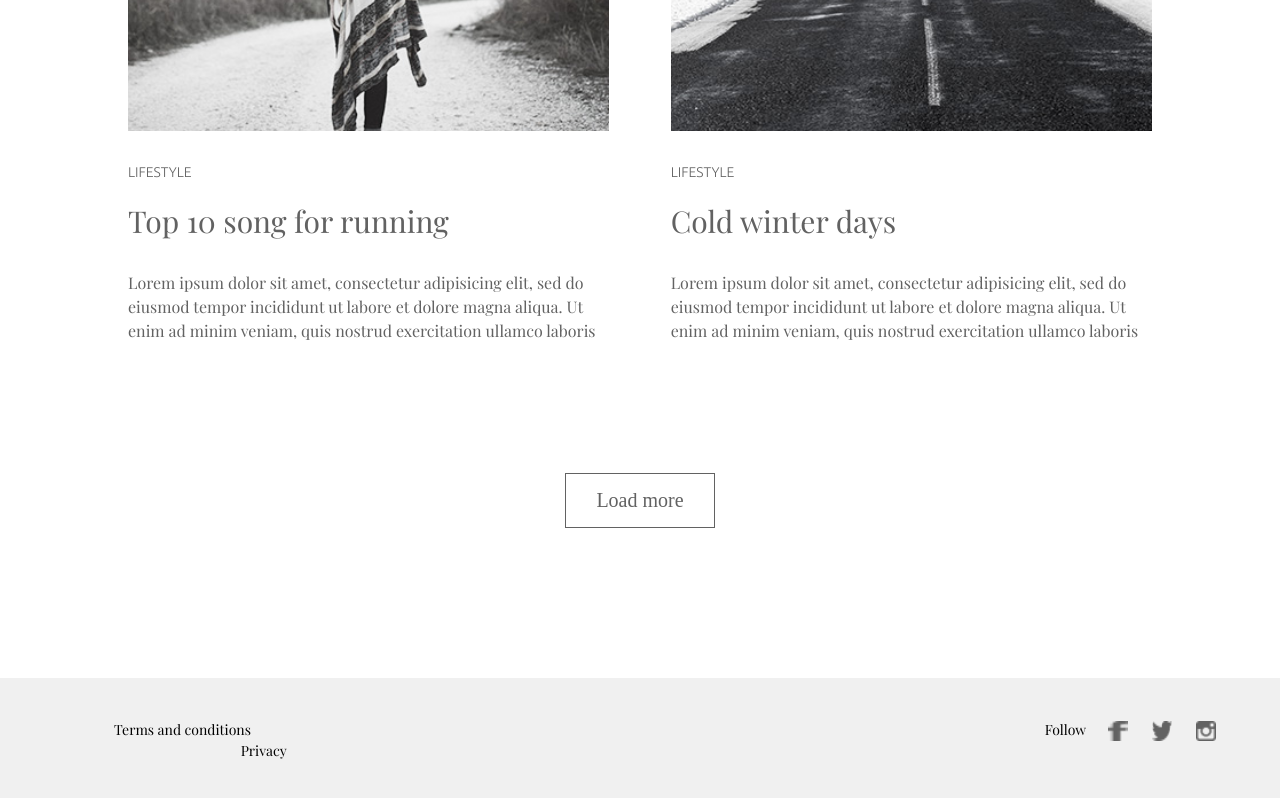
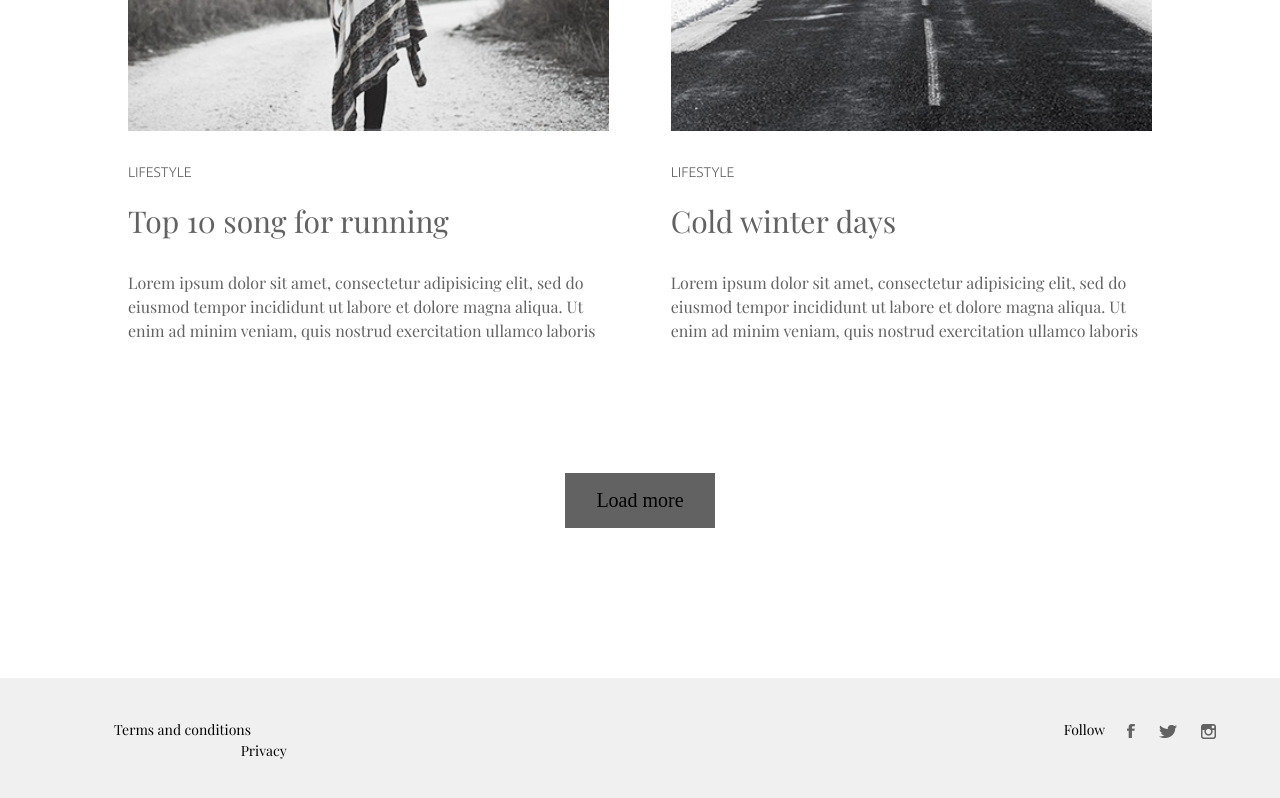
Before and after one commit to saklinemustak13/minimo_final, a plain HTML site: page index.html in a window 1280 px wide. In both pictures the pointer is over the button "Load more". Shown: the part 3141-3939 px from the top of the page. Drawn offline with nearby package versions, Linux system fonts and the light colour scheme; a web font is replaced by a local one.

Commit message:
style.css

```diff
--- a/css/style.css
+++ b/css/style.css
@@ -199,6 +199,10 @@ header{
     border-radius: 0;
     cursor: pointer;
 }
+.l_button:hover{
+    background-color:#626262;
+    color: #000000;
+}
 /*loadmore end*/
 
 /*footer start*/
@@ -274,8 +278,6 @@ header{
 }
 
 .social ul li a img {
-    width: 20px;
-    height: 20px;
-    vertical-align: middle;
+vertical-align: middle;
 }
 /*footer end*/
```
